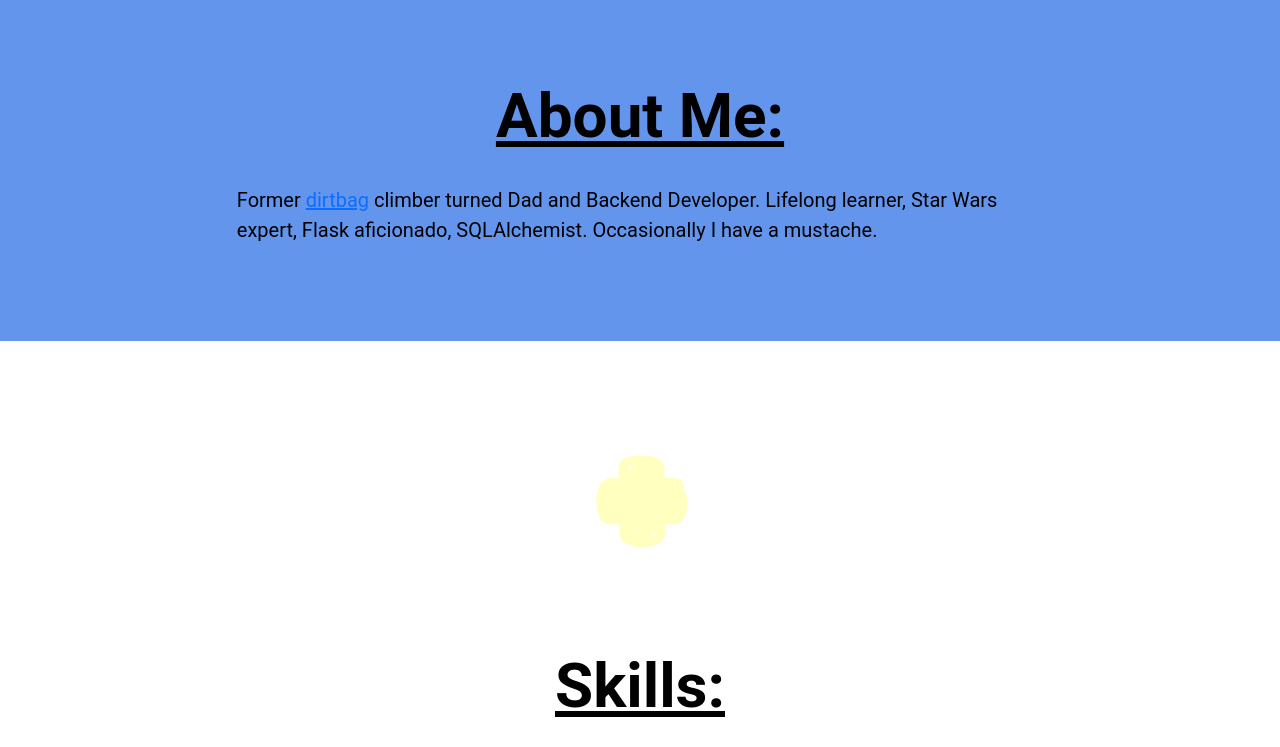
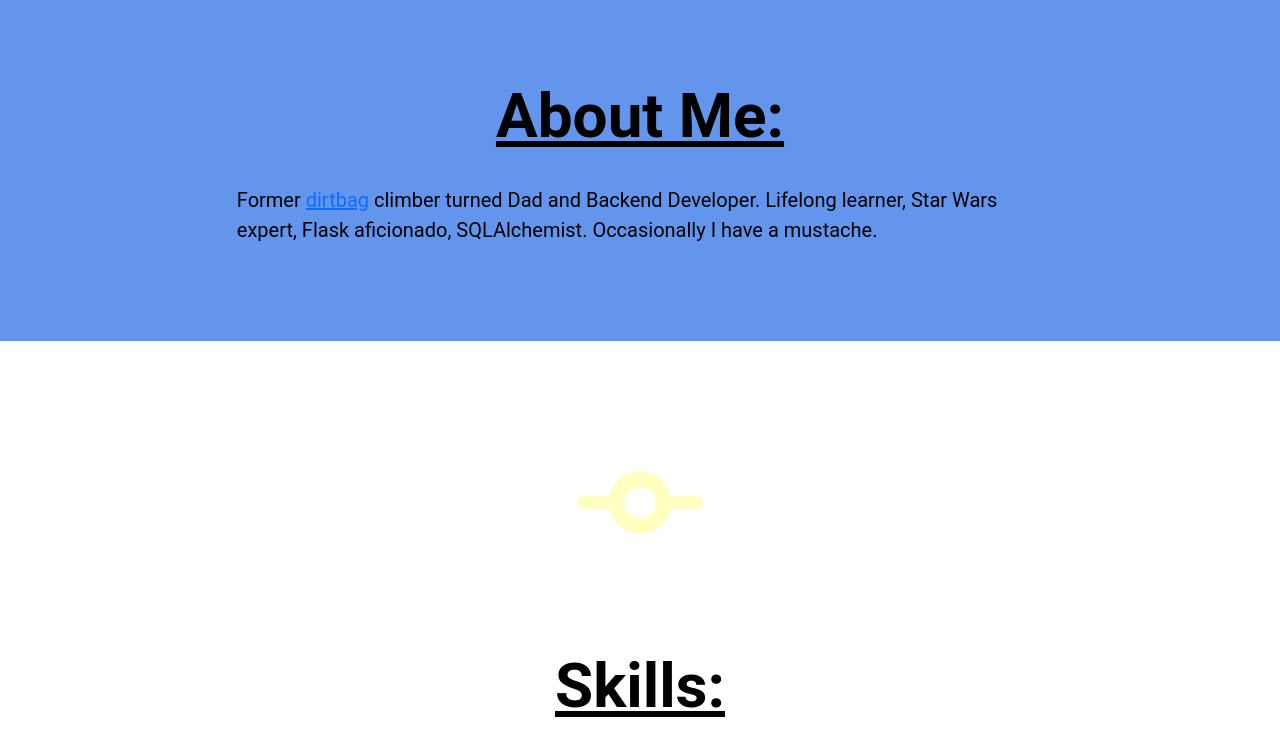
Before and after one commit to thamasmorethelen/website, a Flask app: page / in a window 1280 px wide. Shown: the part 794-1541 px from the top of the page. Run offline with Flask 2, Linux system fonts and the light colour scheme; some libraries are stand-ins or nearby versions.

Commit message:
Added code commit icon

```diff
--- a/templates/index.html
+++ b/templates/index.html
@@ -14,7 +14,7 @@
             </p>
         </section>
         <section id="skills">
-            <i class="fas fa-brands fa-python"></i>
+            <i class="fas fa-code-commit"></i>
             <h2><u>Skills:</u></h2>
             <ul>
                 <li>* Python</li>
```
